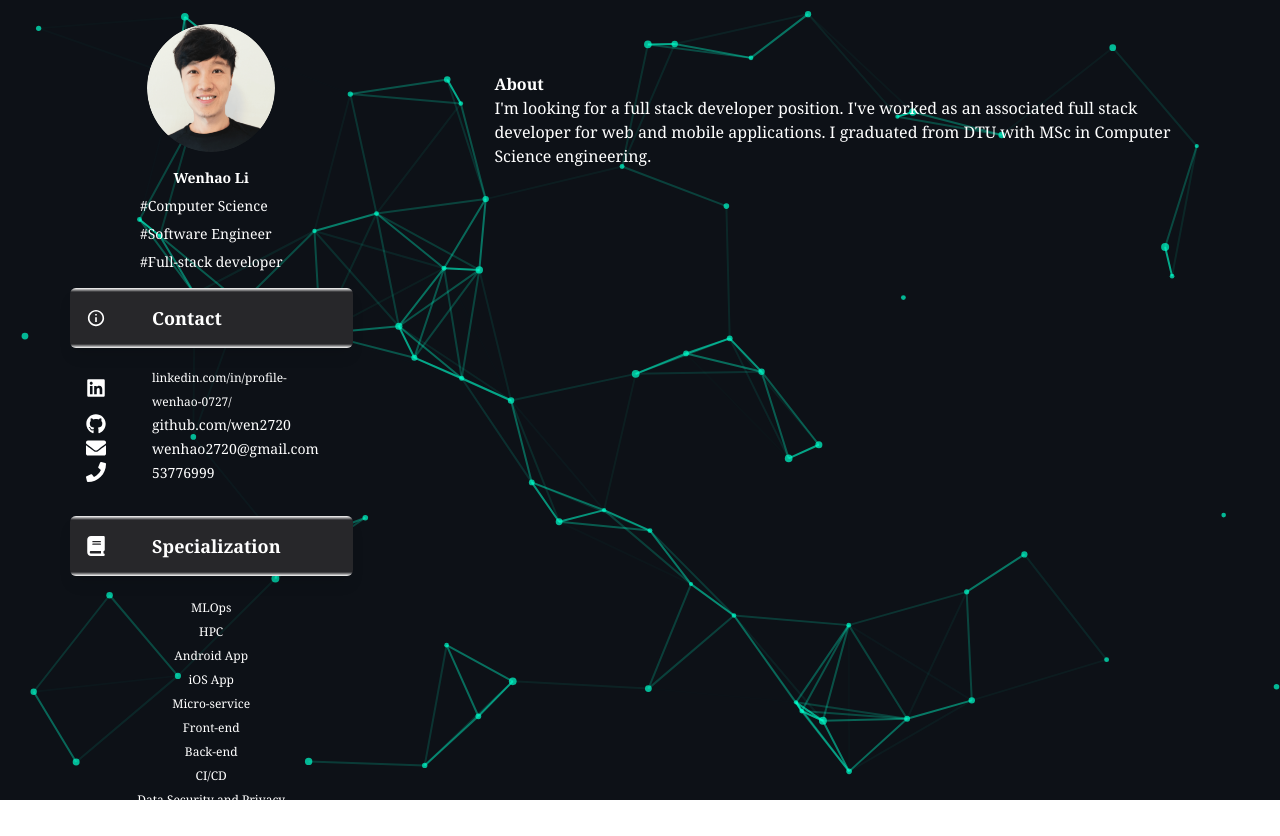
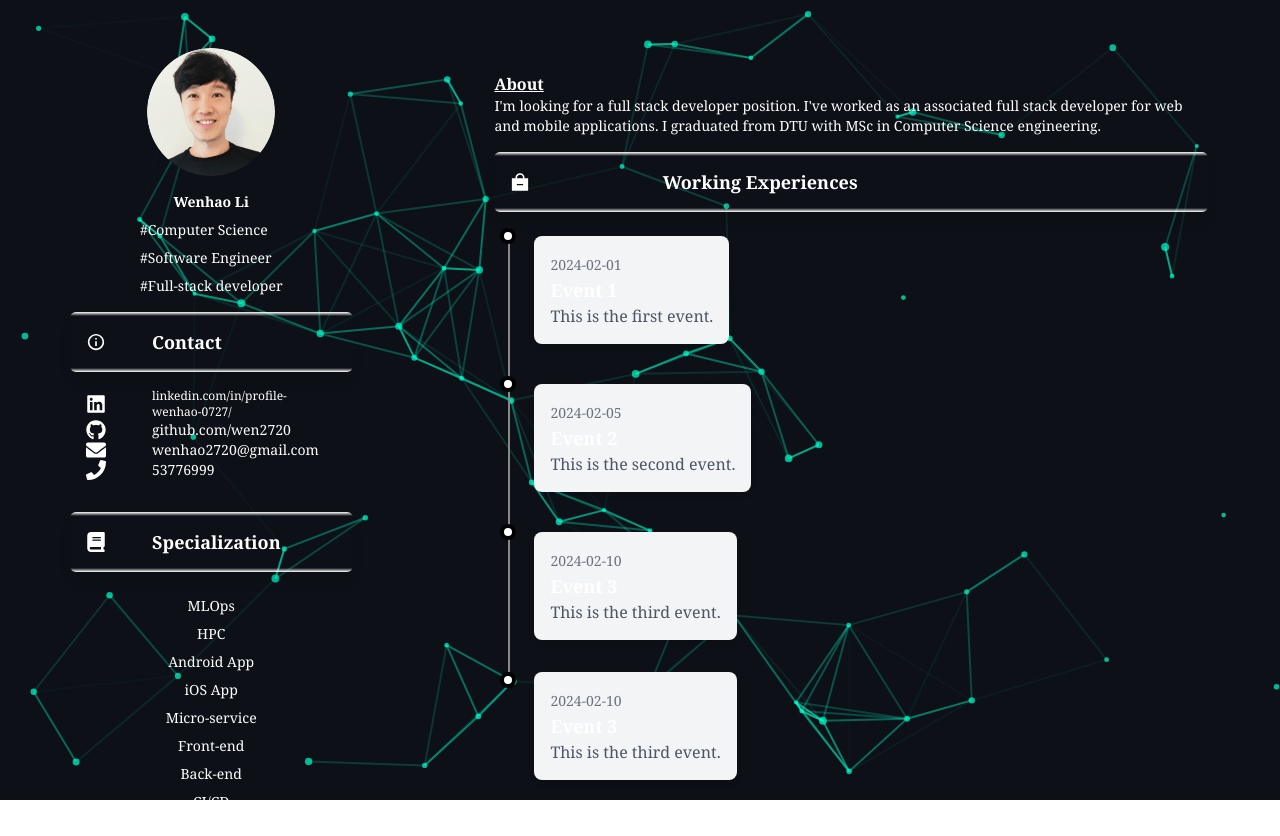
Before and after one commit to wen2720/next.cv, a Next.js app: page / in a window 1280 px wide. Before the commit the page ends 800 px from the top, so only its background shows below. Built offline with nearby package versions, Linux system fonts and the light colour scheme.

Commit message:
time line and event column prototype

```diff
--- a/components/app/side_plane.tsx
+++ b/components/app/left_col.tsx
@@ -4,7 +4,7 @@ import Image from "next/image";
 import ProfileContact from './profile_contacts';
 import ProfileSpecials from './profile_specials';
 import ProfileCode from './profile_code';
-import ProfileLanguage from './language_speaking';
+import ProfileLanguage from './profile_languages';
 
 // Define the props type
 interface CvSide {
@@ -25,7 +25,7 @@ const OneProfile: React.FC<CvSide> = ({
 }) => {
   return (
     // <div className={`flex flex-col items-center mb-6 ${font_style} ${font_color} `}>
-    <div className={clsx("flex flex-col items-center mb-6", font_style, font_color)}>
+    <div className={clsx("flex flex-col items-center m-6", font_style, font_color)}>
 
       {/* Profile image */}
       <Image
@@ -47,7 +47,6 @@ const OneProfile: React.FC<CvSide> = ({
         ))}
       </div>
 
-
       <div className="flex flex-col">
         <ProfileContact />
         <ProfileSpecials />
--- a/components/app/profile_about.tsx
+++ b/components/app/profile_about.tsx
@@ -7,8 +7,8 @@ const ProfileAbout: React.FC<PorfileAbout> = ({
 	content = "I\'m looking for a full stack developer position. I've worked as an associated full stack developer for web and mobile applications. I graduated from DTU with MSc in Computer Science engineering."
 }) => (
 	<>
-		<p className="font-bold">{title}</p>
-		<p>{content}</p>
+		<p className="font-bold underline">{title}</p>
+		<p className="text-sm">{content}</p>
 	</>
 )
 export default ProfileAbout;
--- a/components/app/profile_code.tsx
+++ b/components/app/profile_code.tsx
@@ -19,10 +19,10 @@ const ProfileCode: React.FC<ProfileCode> = ({
 
 			<div className="p-4 item-center">
 				{skills.map((e) =>(
-					<p key={e} className="mt-2 text-xs text-center">{e}</p>
+					<p key={e} className="mt-2 text- text-center">{e}</p>
 				))}
 			</div>
-
+		sm
     </>
 )
 
--- a/components/app/language_speaking.tsx
+++ b/components/app/profile_languages.tsx
@@ -11,7 +11,6 @@ interface LanguageSkills {
 		level: string
 	}[]
 }
-
 
 const ProfileLanguage: React.FC<LanguageSkills> = ({
 	title = {
--- a/components/app/profile_specials.tsx
+++ b/components/app/profile_specials.tsx
@@ -19,7 +19,7 @@ const ProfileSpecials: React.FC<SpecialSkills> = ({
 
 		<div className="p-4 item-center">
 			{skills.map((e,i) =>(
-				<p key={i} className="mt-2 text-xs text-center">{e}</p>
+				<p key={i} className="mt-2 text-sm text-center">{e}</p>
 			))}
 		</div>
 	</>
--- /dev/null
+++ b/components/app/profile_worked.tsx
@@ -0,0 +1,61 @@
+import ColorBox from "@/components/color_box";
+import { IoBagRemoveSharp } from "react-icons/io5";
+const events = [
+	{ date: "2024-02-01", title: "Event 1", description: "This is the first event." },
+	{ date: "2024-02-05", title: "Event 2", description: "This is the second event." },
+	{ date: "2024-02-10", title: "Event 3", description: "This is the third event." }
+];
+
+const exceptLast = events.slice(0,-1)
+const last = events[events.length-1]
+interface PorfileWorked{
+	title?: string
+	events?: {
+		date?: string,
+		position?: string
+		project?: string
+		framework?: string[]
+	}
+
+}
+
+const ProfileWorked: React.FC<PorfileWorked> = ({
+
+}) =>(
+	<>
+		<ColorBox icon={IoBagRemoveSharp} id={"Working Experiences"} ></ColorBox>
+		<div className="relative mt-4">
+			{/* Vertical Line */}
+			<div className="absolute left-[0.825em] top-0 w-0.5 h-full bg-[#888]"></div>
+			{events.map((event, index) => (
+				<div key={index} className="relative flex items-start gap-6 mb-8">
+					{/* Dot Indicator */}
+					<div className="w-4 h-4 bg-white rounded-full border-4 border-black relative left-[6px]"></div>
+
+					{/* Event Content */}
+					<div className="mt-2 bg-gray-100 p-4 rounded-lg shadow-md">
+						<span className="text-sm text-gray-500">{event.date}</span>
+						<h3 className="text-lg font-bold">{event.title}</h3>
+						<p className="text-gray-600">{event.description}</p>
+					</div>
+				</div>
+			))}
+		</div>
+
+		<div key={last.description} className="relative flex items-start gap-6 mb-8">
+			{/* Dot Indicator */}
+			<div className="w-4 h-4 bg-white rounded-full border-4 border-black relative left-[6px]"></div>
+
+			{/* Event Content */}
+			<div className="mt- bg-gray-100 p-4 rounded-lg shadow-md">
+				<span className="text-sm text-gray-500">{last.date}</span>
+				<h3 className="text-lg font-bold">{last.title}</h3>
+				<p className="text-gray-600">{last.description}</p>
+			</div>
+		</div>
+  </>
+)
+
+
+
+export default ProfileWorked
--- a/components/app/main_col.tsx
+++ b/components/app/right_col.tsx
@@ -1,6 +1,7 @@
 import React from 'react';
 import AboutProfile from './profile_about';
 import clsx from 'clsx';
+import ProfileWorked from './profile_worked';
 
 
 interface CvContent {
@@ -15,6 +16,7 @@ const MainCol: React.FC<CvContent> = ({
   return (
     <div className={clsx("flex flex-col p-6 m-6 rounded-lg", font_style, font_color )}>
       <AboutProfile/>
+      <ProfileWorked/>
     </div>
   );
 };
--- a/components/color_box.tsx
+++ b/components/color_box.tsx
@@ -14,7 +14,7 @@ const ColorBox: React.FC<IconText> = (
 	}
 ) => (
 	<>
-		<div className="bg-zinc-800 mt-4 p-4 rounded-md shadow-lg relative overflow-hidden">
+		<div className="bg-transparent mt-4 p-4 rounded-md shadow-lg relative overflow-hidden">
 			{/* Fading top edge */}
 			<div className="absolute top-0 left-0 right-0 h-2 bg-gradient-to-b from-white via-transparent to-transparent"></div>
 
--- a/components/icon_label.tsx
+++ b/components/icon_label.tsx
@@ -23,7 +23,7 @@ const IconLabel: React.FC<ALabel> = ({
 
 		{/* Label: Takes the remaining 2/5 of the space */}
 		<div className="w-2/5 pl-4">
-			<span className={`text-lg ${bold} ${fontsize} text-white`}>{id}</span>
+			<p className={`text-lg ${bold} ${fontsize} text-white`}>{id}</p>
 		</div>
 	</div>
 )
--- a/components/index.ts
+++ b/components/index.ts
@@ -1,2 +1,2 @@
-export { default as SidePlane } from './app/side_plane'
-export { default as MainCol } from './app/main_col';
+export { default as SidePlane } from './app/left_col'
+export { default as MainCol } from './app/right_col';
```
